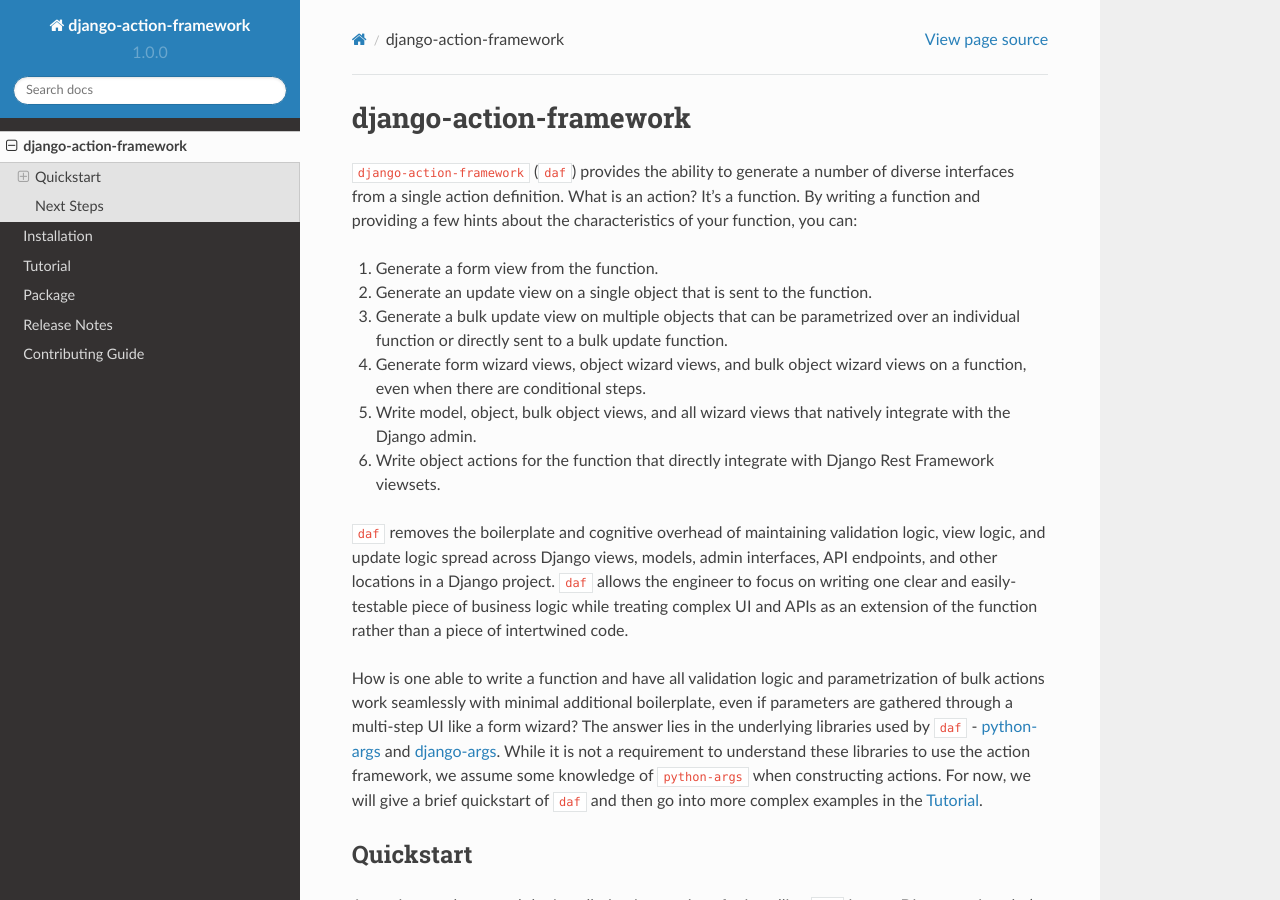
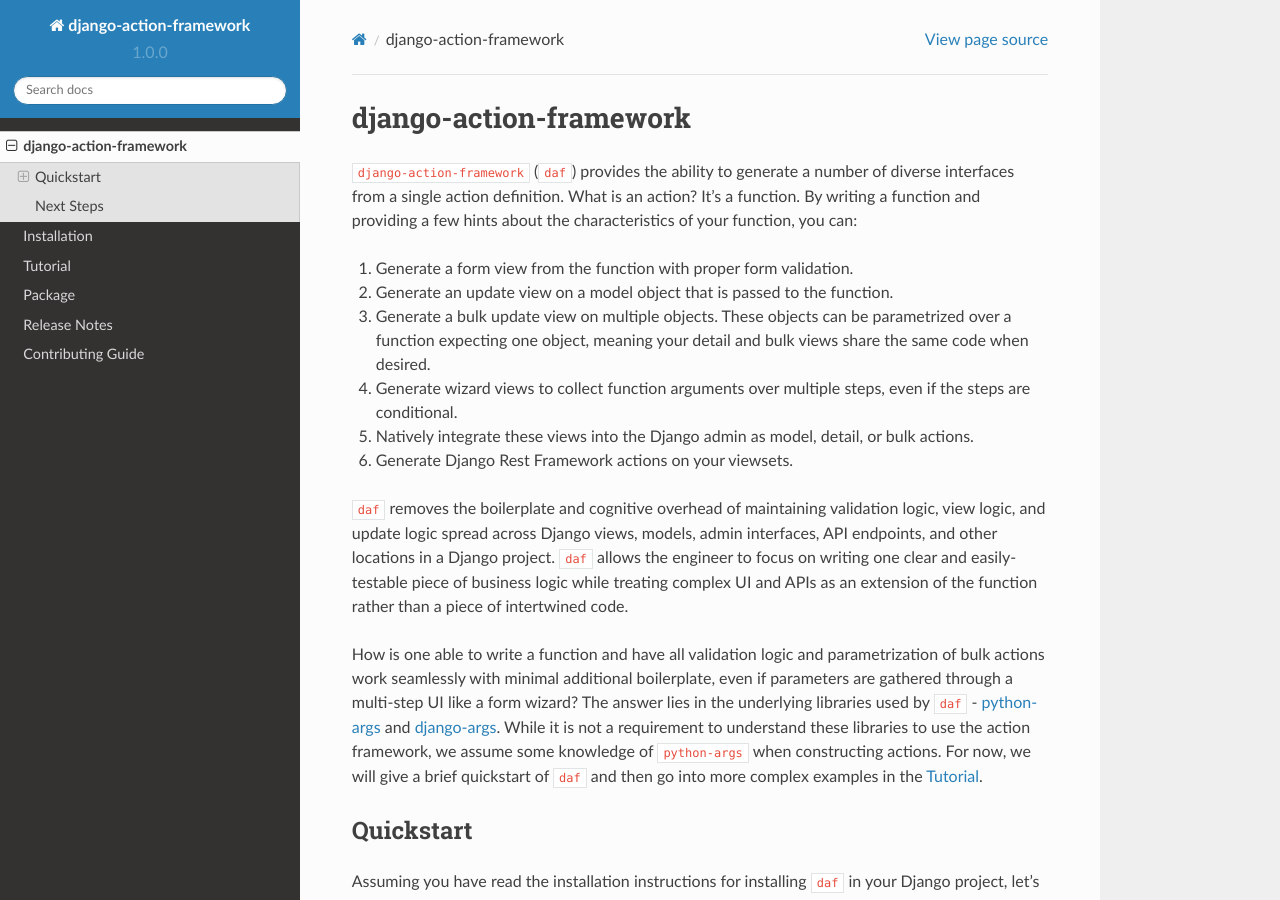
Before and after one commit to jyveapp/django-action-framework, a Sphinx documentation site: the page built from docs/index.rst, in a window 1280 px wide and 900 px high. Built offline with Sphinx 7.4.7 and the Read the Docs theme 2.0.0, drawn with Linux system fonts in a browser that asks for light colours; the version number is read from the project's files by our own code.

```diff
--- a/docs/index.rst
+++ b/docs/index.rst
@@ -6,16 +6,16 @@ a number of diverse interfaces from a single action definition. What is
 an action? It's a function. By writing a function and providing a few
 hints about the characteristics of your function, you can:
 
-1. Generate a form view from the function.
-2. Generate an update view on a single object that is sent to the function.
-3. Generate a bulk update view on multiple objects that can be parametrized
-   over an individual function or directly sent to a bulk update function.
-4. Generate form wizard views, object wizard views, and bulk object wizard
-   views on a function, even when there are conditional steps.
-5. Write model, object, bulk object views, and all wizard views that natively
-   integrate with the Django admin.
-6. Write object actions for the function that directly integrate with Django
-   Rest Framework viewsets.
+1. Generate a form view from the function with proper form validation.
+2. Generate an update view on a model object that is passed to the function.
+3. Generate a bulk update view on multiple objects. These objects can
+   be parametrized over a function expecting one object, meaning your detail
+   and bulk views share the same code when desired.
+4. Generate wizard views to collect function arguments over multiple steps,
+   even if the steps are conditional.
+5. Natively integrate these views into the Django admin as model, detail,
+   or bulk actions.
+6. Generate Django Rest Framework actions on your viewsets.
 
 ``daf`` removes the boilerplate and cognitive overhead of maintaining validation
 logic, view logic, and update logic spread across Django views, models, admin
--- a/temple.yaml
+++ b/temple.yaml
@@ -1,7 +1,7 @@
 _extensions:
 - jinja2_time.TimeExtension
 _template: git@github.com:jyveapp/public-django-app-template.git
-_version: 3c0655b938f65250cba26cdc4504f4d7b6df3fe9
+_version: 51c0c983206e8312a2fabbfd3dff72449d43c94c
 module_name: daf
 repo_name: django-action-framework
 short_description: Easily create actions and various interfaces around them.
```
Also changed, not shown: README.rst (+27 -1 lines).
